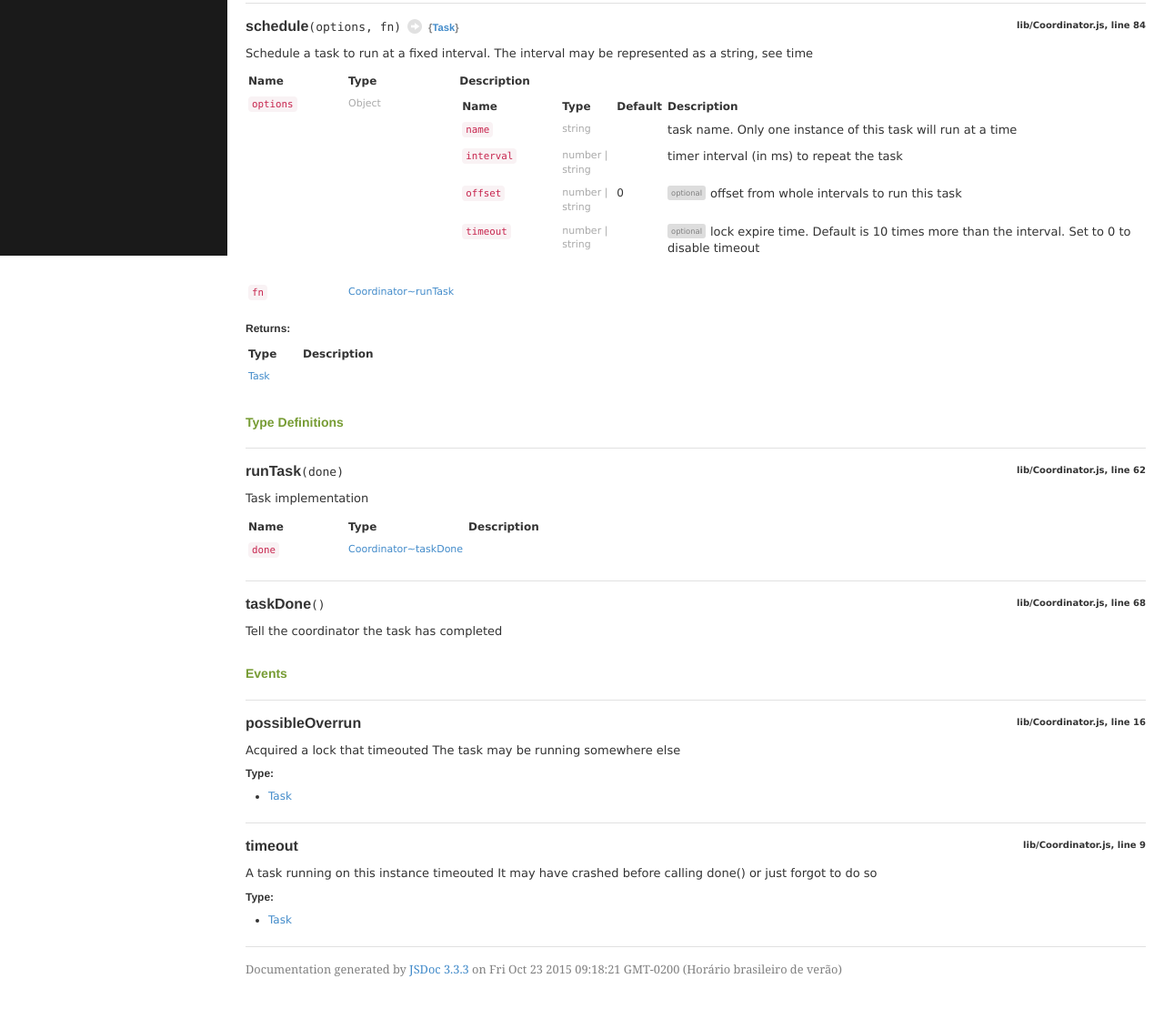
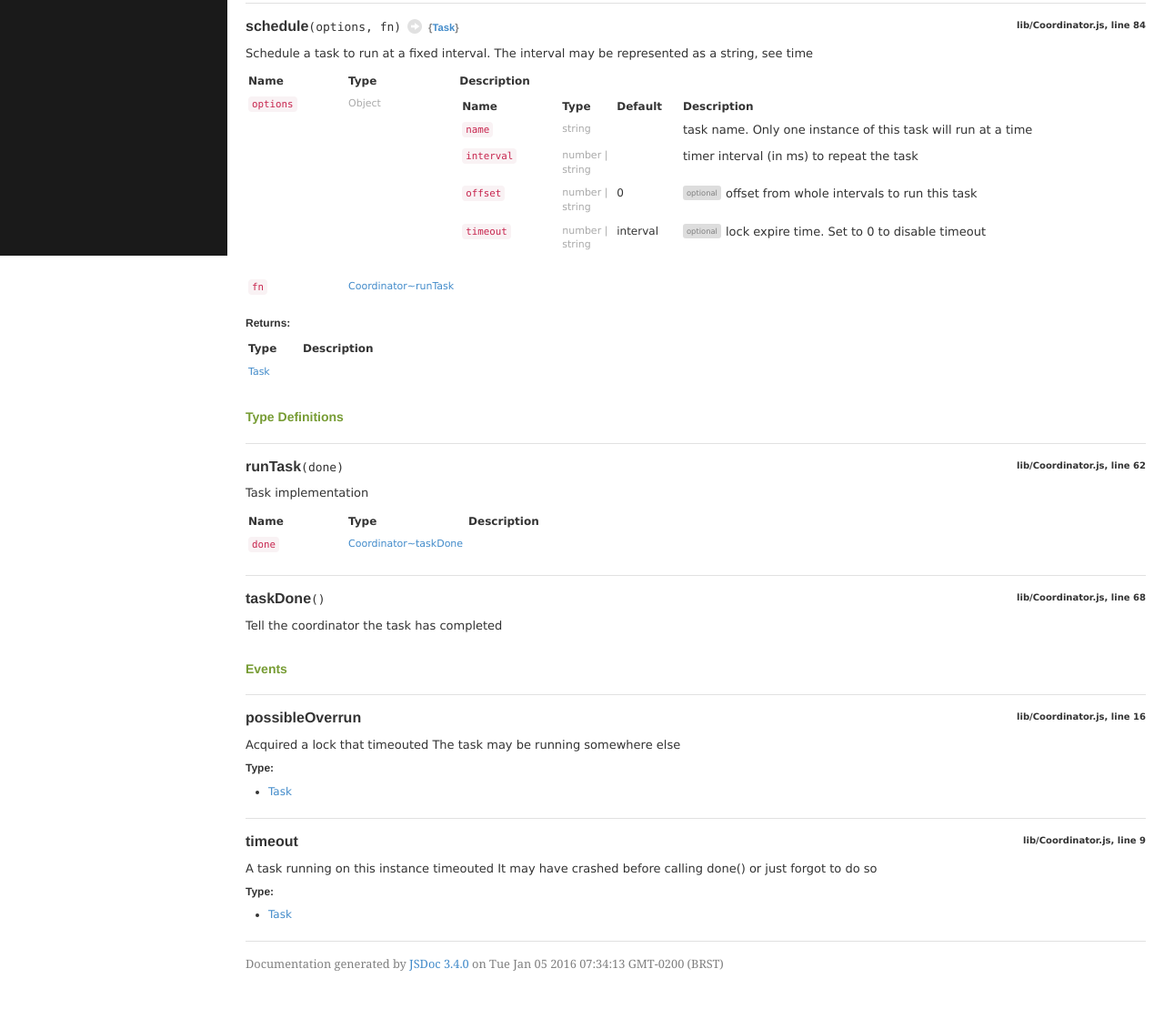
Before and after one commit to clubedaentrega/task-coordinator, a plain HTML site: page Coordinator.html in a window 1280 px wide. Shown: the part 519-1628 px from the top of the page at 91% size. Drawn offline with Linux system fonts and the light colour scheme.

Commit message:
Docs for 2.0.0

```diff
--- a/Coordinator.html
+++ b/Coordinator.html
@@ -637,6 +637,8 @@ The interval may be represented as a string, see time</p>
 
                 <td class="default">
 
+                    interval
+
                 </td>
 
 
@@ -649,7 +651,7 @@ The interval may be represented as a string, see time</p>
 
 
 
-                <p>lock expire time. Default is 10 times more than the interval. Set to 0 to disable timeout</p></td>
+                <p>lock expire time. Set to 0 to disable timeout</p></td>
         </tr>
 
 
@@ -1130,7 +1132,7 @@ It may have crashed before calling done() or just forgot to do so</p>
 
 
         <footer>
-            Documentation generated by <a target="_blank" href="https://github.com/jsdoc3/jsdoc">JSDoc 3.3.3</a> on Fri Oct 23 2015 09:18:21 GMT-0200 (Horário brasileiro de verão)
+            Documentation generated by <a target="_blank" href="https://github.com/jsdoc3/jsdoc">JSDoc 3.4.0</a> on Tue Jan 05 2016 07:34:13 GMT-0200 (BRST)
         </footer>
     </div>
 </div>
```
Also changed, not shown: Task.html (+1 -1 lines), index.html (+1 -1 lines).
